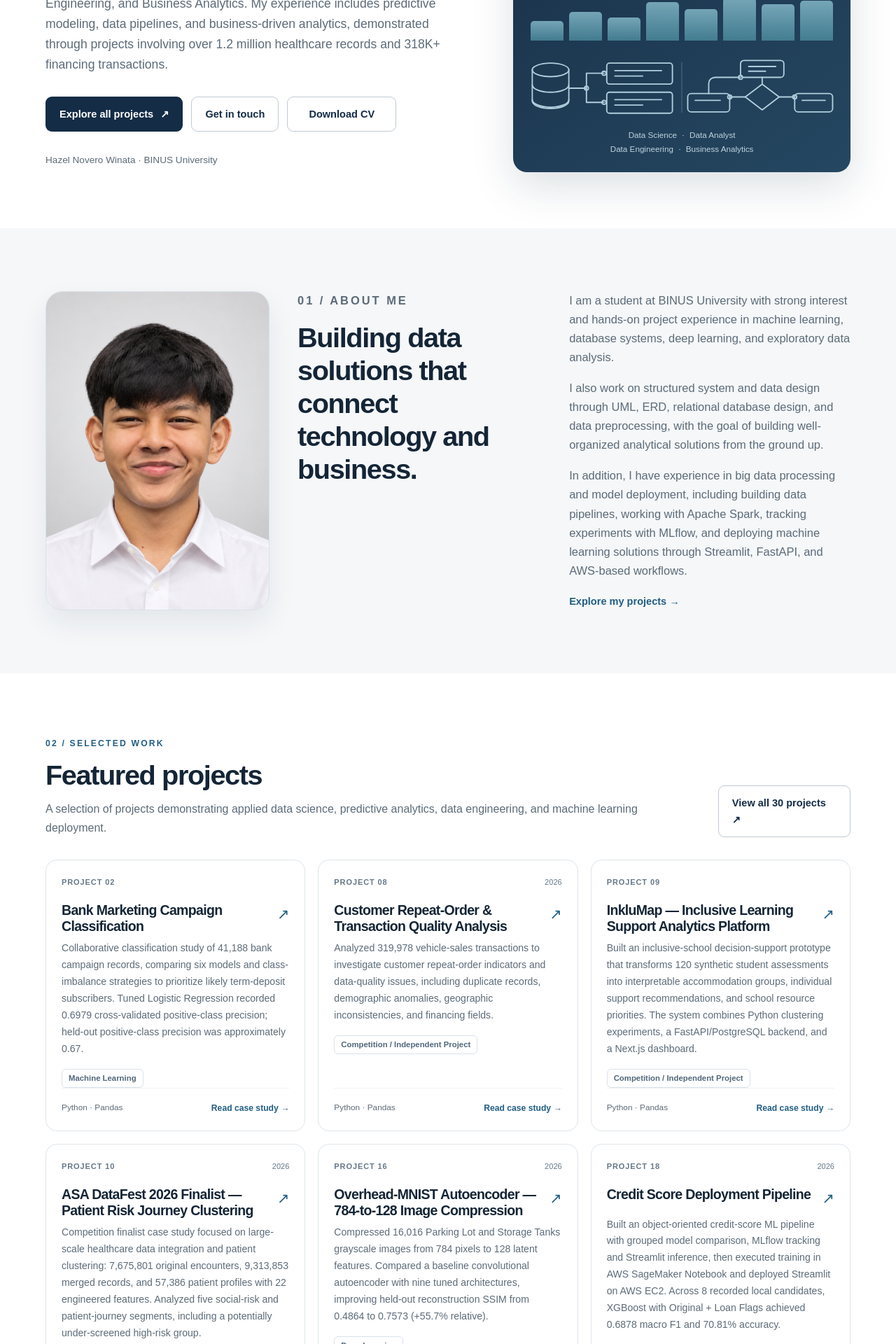
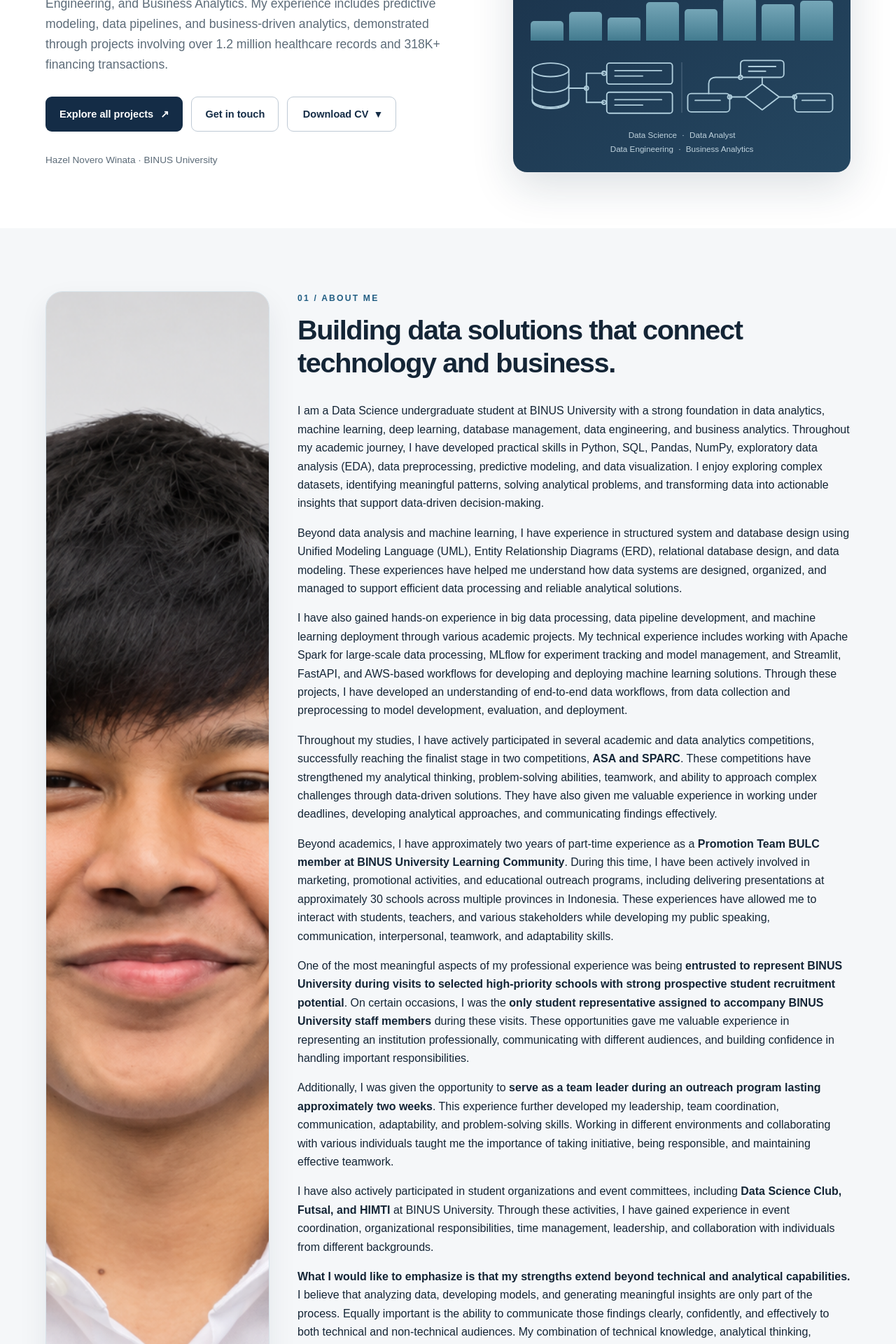
Before and after one commit to hazelwinataa/hazel-portfolio, a Next.js app: page / in a window 1280 px wide. Shown: the part 460-2380 px from the top of the page at 70% size. Built offline with nearby package versions, Linux system fonts and the light colour scheme.

Commit message:
Update full About Me and add two-choice CV menus

```diff
--- a/app/page.tsx
+++ b/app/page.tsx
@@ -119,6 +119,26 @@ const skillGroups = [
 
 const profilePhotoSrc = "/images/hazel-formal-portrait.png";
 
+function CvMenu({ label }: { label: string }) {
+  return (
+    <details className={styles.cvMenu}>
+      <summary className={`button button-outline ${styles.downloadButton} ${styles.cvMenuTrigger}`}>
+        {label}
+        <span aria-hidden="true">▾</span>
+      </summary>
+      <div className={styles.cvMenuPanel}>
+        <a href="/cv-binus.pdf" target="_blank" rel="noopener noreferrer">
+          CV BINUS University <span aria-hidden="true">↗</span>
+        </a>
+        <a href="/cv-sma.pdf" target="_blank" rel="noopener noreferrer">
+          CV Saat SMA <span aria-hidden="true">↗</span>
+        </a>
+      </div>
+    </details>
+  );
+}
+
+
 // HOMEPAGE
 export default function HomePage() {
   return (
@@ -156,16 +176,7 @@ export default function HomePage() {
               Get in touch
             </Link>
 
-            {site.resumeUrl && (
-              <a
-                className={`button button-outline ${styles.downloadButton}`}
-                href={site.resumeUrl}
-                target="_blank"
-                rel="noopener noreferrer"
-              >
-                Download CV
-              </a>
-            )}
+            <CvMenu label="Download CV" />
           </div>
 
           <p className="hero-caption">
@@ -283,6 +294,7 @@ export default function HomePage() {
         </div>
       </section>
 
+
       {/* ABOUT ME SECTION */}
       <section
         className="section section-muted"
@@ -299,8 +311,7 @@ export default function HomePage() {
             />
           </div>
 
-          <div className="about-grid">
-            <div>
+          <div className={styles.aboutContent}>
             <p className="eyebrow">
               01 / ABOUT ME
             </p>
@@ -309,42 +320,52 @@ export default function HomePage() {
               Building data solutions that connect
               technology and business.
             </h2>
-            </div>
 
-            <div>
+            <div className={styles.aboutParagraphs}>
               <p>
-                I am a student at {site.university}{" "}
-                with strong interest and hands-on project
-                experience in machine learning, database
-                systems, deep learning, and exploratory
-                data analysis.
+                I am a Data Science undergraduate student at BINUS University with a strong foundation in data analytics, machine learning, deep learning, database management, data engineering, and business analytics. Throughout my academic journey, I have developed practical skills in Python, SQL, Pandas, NumPy, exploratory data analysis (EDA), data preprocessing, predictive modeling, and data visualization. I enjoy exploring complex datasets, identifying meaningful patterns, solving analytical problems, and transforming data into actionable insights that support data-driven decision-making.
               </p>
 
               <p>
-                I also work on structured system and data
-                design through UML, ERD, relational
-                database design, and data preprocessing,
-                with the goal of building well-organized
-                analytical solutions from the ground up.
+                Beyond data analysis and machine learning, I have experience in structured system and database design using Unified Modeling Language (UML), Entity Relationship Diagrams (ERD), relational database design, and data modeling. These experiences have helped me understand how data systems are designed, organized, and managed to support efficient data processing and reliable analytical solutions.
               </p>
 
               <p>
-                In addition, I have experience in big data
-                processing and model deployment, including
-                building data pipelines, working with
-                Apache Spark, tracking experiments with
-                MLflow, and deploying machine learning
-                solutions through Streamlit, FastAPI, and
-                AWS-based workflows.
+                I have also gained hands-on experience in big data processing, data pipeline development, and machine learning deployment through various academic projects. My technical experience includes working with Apache Spark for large-scale data processing, MLflow for experiment tracking and model management, and Streamlit, FastAPI, and AWS-based workflows for developing and deploying machine learning solutions. Through these projects, I have developed an understanding of end-to-end data workflows, from data collection and preprocessing to model development, evaluation, and deployment.
               </p>
 
-              <Link
-                href="/projects"
-                className="text-link"
-              >
+              <p>
+                Throughout my studies, I have actively participated in several academic and data analytics competitions, successfully reaching the finalist stage in two competitions, <strong>ASA and SPARC</strong>. These competitions have strengthened my analytical thinking, problem-solving abilities, teamwork, and ability to approach complex challenges through data-driven solutions. They have also given me valuable experience in working under deadlines, developing analytical approaches, and communicating findings effectively.
+              </p>
+
+              <p>
+                Beyond academics, I have approximately two years of part-time experience as a <strong>Promotion Team BULC member at BINUS University Learning Community</strong>. During this time, I have been actively involved in marketing, promotional activities, and educational outreach programs, including delivering presentations at approximately 30 schools across multiple provinces in Indonesia. These experiences have allowed me to interact with students, teachers, and various stakeholders while developing my public speaking, communication, interpersonal, teamwork, and adaptability skills.
+              </p>
+
+              <p>
+                One of the most meaningful aspects of my professional experience was being <strong>entrusted to represent BINUS University during visits to selected high-priority schools with strong prospective student recruitment potential</strong>. On certain occasions, I was the <strong>only student representative assigned to accompany BINUS University staff members</strong> during these visits. These opportunities gave me valuable experience in representing an institution professionally, communicating with different audiences, and building confidence in handling important responsibilities.
+              </p>
+
+              <p>
+                Additionally, I was given the opportunity to <strong>serve as a team leader during an outreach program lasting approximately two weeks</strong>. This experience further developed my leadership, team coordination, communication, adaptability, and problem-solving skills. Working in different environments and collaborating with various individuals taught me the importance of taking initiative, being responsible, and maintaining effective teamwork.
+              </p>
+
+              <p>
+                I have also actively participated in student organizations and event committees, including <strong>Data Science Club, Futsal, and HIMTI</strong> at BINUS University. Through these activities, I have gained experience in event coordination, organizational responsibilities, time management, leadership, and collaboration with individuals from different backgrounds.
+              </p>
+
+              <p>
+                <strong>What I would like to emphasize is that my strengths extend beyond technical and analytical capabilities.</strong> I believe that analyzing data, developing models, and generating meaningful insights are only part of the process. Equally important is the ability to communicate those findings clearly, confidently, and effectively to both technical and non-technical audiences. My combination of technical knowledge, analytical thinking, marketing experience, public speaking, and interpersonal skills allows me to connect data-driven solutions with practical business needs and communicate complex information in an understandable and meaningful way.
+              </p>
+
+              <p>
+                I am particularly interested in pursuing career opportunities in <strong>Data Science, Data Analyst, Data Engineer, and Business Analytics</strong>. I aim to apply my technical and interpersonal skills to solve real-world problems, develop impactful data-driven solutions, contribute to meaningful projects, and support strategic business decision-making. I am committed to continuously expanding my knowledge, gaining practical industry experience, and growing professionally in the data and technology fields.
+              </p>
+            </div>
+
+            <Link href="/projects" className="text-link">
               Explore my projects →
             </Link>
-            </div>
           </div>
         </div>
       </section>
@@ -501,16 +522,7 @@ export default function HomePage() {
               </a>
             )}
 
-            {site.resumeUrl && (
-              <a
-                className="button button-outline"
-                href={site.resumeUrl}
-                target="_blank"
-                rel="noopener noreferrer"
-              >
-                View CV ↗
-              </a>
-            )}
+            <CvMenu label="View CV ↗" />
 
             {!site.email &&
               !site.linkedinUrl &&
```
Lines whose indentation alone changed are shown as unchanged.
